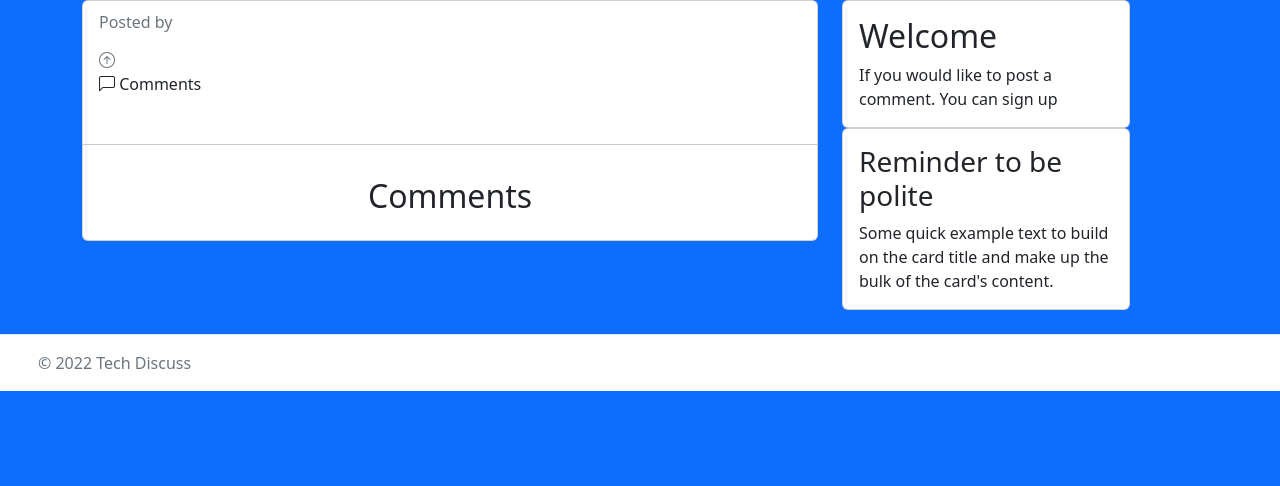
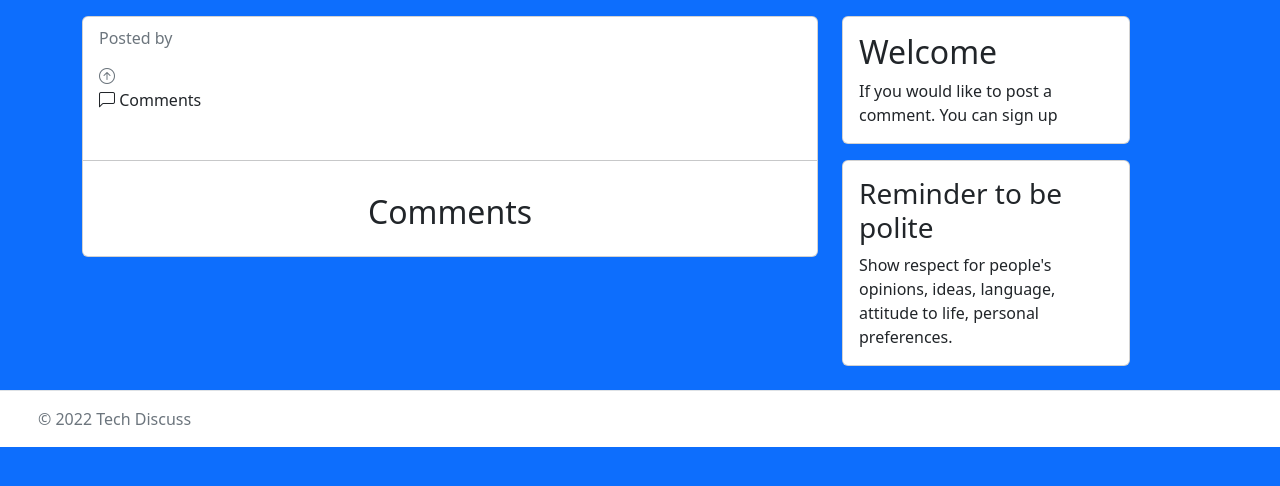
Before and after one commit to Awoyalejohn/Newsit, a Django app: template templates/post_detail.html in a window 1280 px wide. Shown: the part 56-542 px from the top of the page. Run offline with Django 4.2, Linux system fonts and the light colour scheme; the template is opened without the code that fills it, so the values that code supplies are empty.

Commit message:
Add margin to post detail page cards to space them out better and remove dummy text from sidbar card

```diff
--- a/templates/post_detail.html
+++ b/templates/post_detail.html
@@ -6,7 +6,7 @@
 
   <div class="col-lg-8 col-sm-12">
     <!-- Post view card -->
-<div class="card" style="max-width: 100%;">
+<div class="card mt-3" style="max-width: 100%;">
   <div class="card-body">
     <h6 class="card-subtitle mb-2 text-muted"><strong>{{post.topic}}</strong> Posted by {{ post.author }} {{ post.created_on }}</h6>
     <h5 class="card-title">{{ post.title }}</h5>
@@ -79,7 +79,7 @@
   <div class="col-4 d-none d-lg-block">
     {% if not request.user.is_authenticated %}
     <!-- Welcome message for new users -->
-    <div class="card" style="width: 18rem;">
+    <div class="card mt-3" style="width: 18rem;">
       <div class="card-body">
         <h2 class="card-title">Welcome</h2>
         <p class="card-text">If you would like to post a comment. You can sign up
@@ -89,10 +89,10 @@
     {% endif %}
 
     <!-- basic card-->
-<div class="card" style="width: 18rem;">
+<div class="card mt-3" style="width: 18rem;">
   <div class="card-body">
     <h3 class="card-title">Reminder to be polite</h3>
-    <p class="card-text">Some quick example text to build on the card title and make up the bulk of the card's content.</p>
+    <p class="card-text">Show respect for people's opinions, ideas, language, attitude to life, personal preferences.</p>
   </div>
 </div>
 
```
